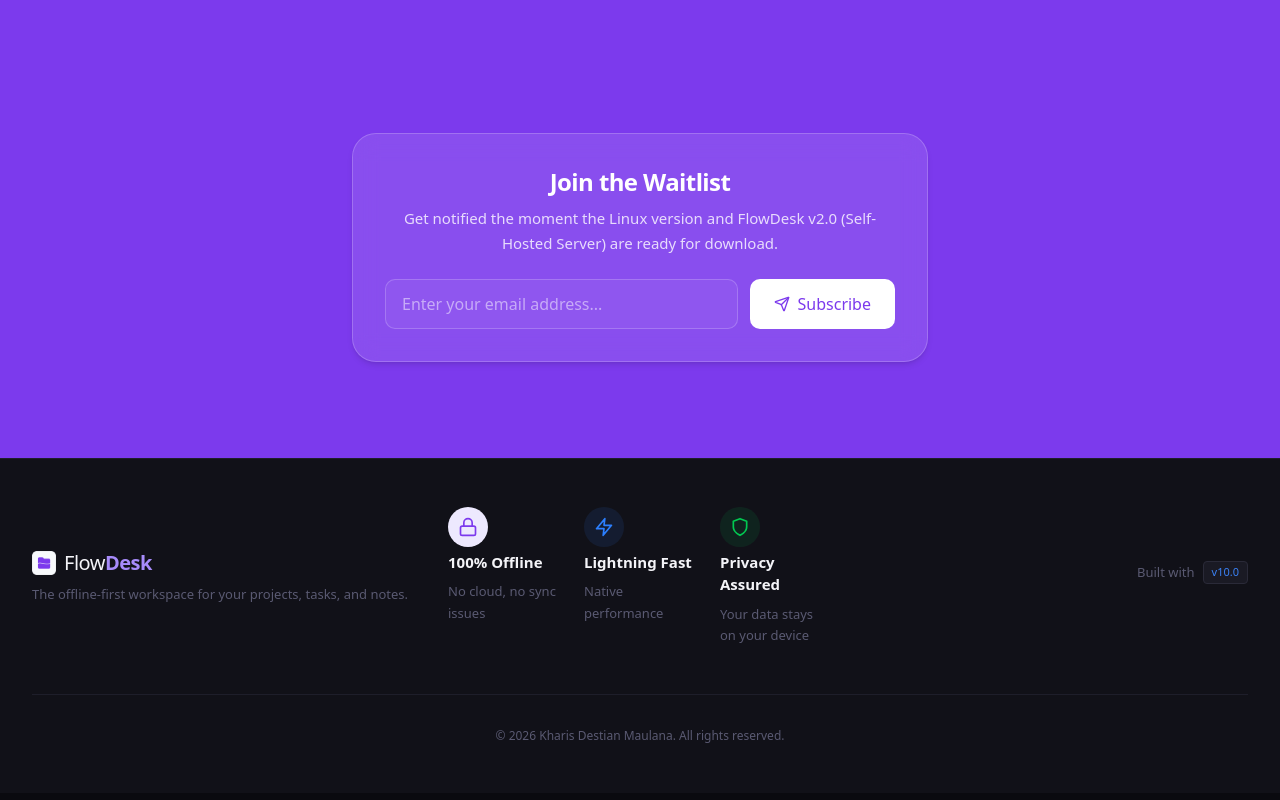
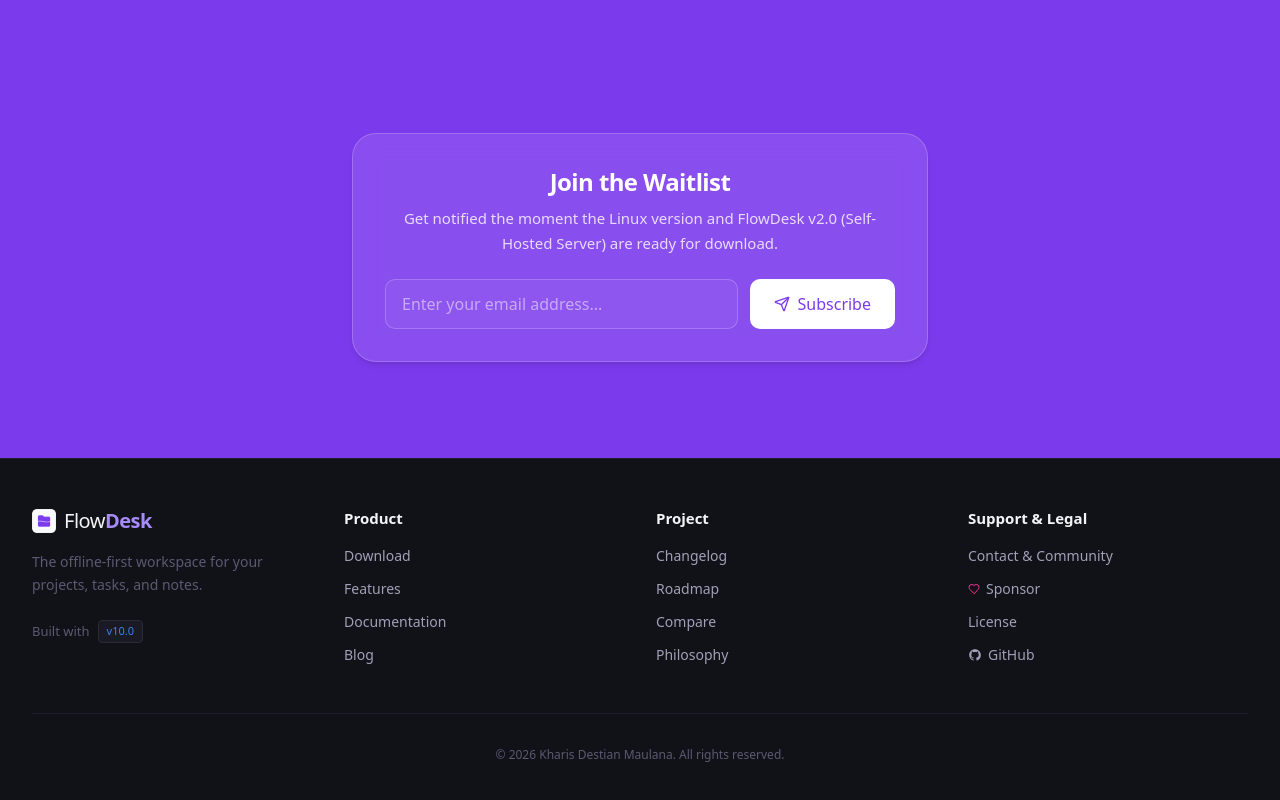
Before and after one commit to Kharisdestianmaulana-hub/flowdeskweb, a Next.js app: page /en in a window 1280 px wide. Shown: the part 7510-8310 px from the top of the page. Built offline with nearby package versions, Linux system fonts and the light colour scheme; no server answers.

Commit message:
feat: redesign footer to use SaaS style quick links instead of badges

```diff
--- a/components/Footer.tsx
+++ b/components/Footer.tsx
@@ -12,57 +12,70 @@
   return (
     <footer className="bg-[var(--color-surface)] border-t border-[var(--color-border-subtle)] py-12">
       <div className="max-w-7xl mx-auto px-4 sm:px-6 lg:px-8">
-        <div className="grid grid-cols-1 md:grid-cols-3 gap-8 items-center">
+        <div className="grid grid-cols-1 md:grid-cols-4 gap-10 lg:gap-8 items-start">
 
           {/* Left: Logo & Tagline */}
-          <div className="flex flex-col items-center md:items-start">
-            <Link href="/" className="flex items-center gap-2 text-xl tracking-tight text-[var(--color-text-primary)] mb-2">
+          <div className="flex flex-col items-start md:col-span-1">
+            <Link href="/" className="flex items-center gap-2 text-xl tracking-tight text-[var(--color-text-primary)] mb-4">
               <Image src="/logo.png" alt="FlowDesk Logo" width={24} height={24} className="rounded-[4px]" />
               <div>
                 <span className="font-normal">Flow</span>
                 <span className="font-bold text-[var(--color-text-accent)]">Desk</span>
               </div>
             </Link>
-            <p className="text-[13px] text-[var(--color-text-muted)] text-center md:text-left">
+            <p className="text-[14px] text-[var(--color-text-muted)] leading-relaxed mb-6">
               {dict.tagline}
             </p>
-          </div>
-
-          {/* Center: Trust Badges */}
-          <div className="grid grid-cols-1 sm:grid-cols-3 gap-6 w-full max-w-2xl mx-auto col-span-1 md:col-span-1">
-            <div className="flex flex-col items-center sm:items-start text-center sm:text-left space-y-2">
-              <div className="w-10 h-10 rounded-full bg-[var(--color-primary-light)] text-[var(--color-primary)] flex items-center justify-center mb-1">
-                <svg width="20" height="20" viewBox="0 0 24 24" fill="none" stroke="currentColor" strokeWidth="2" strokeLinecap="round" strokeLinejoin="round"><rect x="3" y="11" width="18" height="11" rx="2" ry="2"></rect><path d="M7 11V7a5 5 0 0 1 10 0v4"></path></svg>
-              </div>
-              <h4 className="text-[15px] font-semibold text-[var(--color-text-primary)]">{dict.badges.offline.title}</h4>
-              <p className="text-[13px] text-[var(--color-text-muted)] leading-relaxed">{dict.badges.offline.desc}</p>
-            </div>
-
-            <div className="flex flex-col items-center sm:items-start text-center sm:text-left space-y-2">
-              <div className="w-10 h-10 rounded-full bg-blue-500/10 text-blue-500 flex items-center justify-center mb-1">
-                <svg width="20" height="20" viewBox="0 0 24 24" fill="none" stroke="currentColor" strokeWidth="2" strokeLinecap="round" strokeLinejoin="round"><polygon points="13 2 3 14 12 14 11 22 21 10 12 10 13 2"></polygon></svg>
-              </div>
-              <h4 className="text-[15px] font-semibold text-[var(--color-text-primary)]">{dict.badges.fast.title}</h4>
-              <p className="text-[13px] text-[var(--color-text-muted)] leading-relaxed">{dict.badges.fast.desc}</p>
-            </div>
-
-            <div className="flex flex-col items-center sm:items-start text-center sm:text-left space-y-2">
-              <div className="w-10 h-10 rounded-full bg-green-500/10 text-green-500 flex items-center justify-center mb-1">
-                <svg width="20" height="20" viewBox="0 0 24 24" fill="none" stroke="currentColor" strokeWidth="2" strokeLinecap="round" strokeLinejoin="round"><path d="M12 22s8-4 8-10V5l-8-3-8 3v7c0 6 8 10 8 10z"></path></svg>
-              </div>
-              <h4 className="text-[15px] font-semibold text-[var(--color-text-primary)]">{dict.badges.privacy.title}</h4>
-              <p className="text-[13px] text-[var(--color-text-muted)] leading-relaxed">{dict.badges.privacy.desc}</p>
-            </div>
-          </div>
-
-          {/* Right: Built with info */}
-          <div className="flex flex-col items-center md:items-end text-[13px] text-[var(--color-text-muted)]">
-            <div className="flex items-center space-x-2 mb-2">
+            <div className="flex items-center space-x-2 text-[13px] text-[var(--color-text-muted)]">
               <span>{dict.builtWith}</span>
               <span className="px-2 py-0.5 rounded bg-[var(--color-surface-raised)] border border-[var(--color-border)] text-[11px] font-mono text-[var(--color-info)]">
                 v10.0
               </span>
             </div>
+          </div>
+
+          {/* Center & Right: Quick Links */}
+          <div className="grid grid-cols-2 sm:grid-cols-3 gap-8 md:col-span-3 w-full">
+
+            {/* Column 1: Product */}
+            <div className="flex flex-col space-y-4">
+              <h4 className="text-[15px] font-semibold text-[var(--color-text-primary)]">Product</h4>
+              <div className="flex flex-col space-y-3">
+                <Link href={`/${currentLang}/download`} className="text-[14px] text-[var(--color-text-secondary)] hover:text-[var(--color-text-primary)] transition-colors">{dict.download}</Link>
+                <Link href={`/${currentLang}/#features`} className="text-[14px] text-[var(--color-text-secondary)] hover:text-[var(--color-text-primary)] transition-colors">{dict.features}</Link>
+                <Link href={`/${currentLang}/docs`} className="text-[14px] text-[var(--color-text-secondary)] hover:text-[var(--color-text-primary)] transition-colors">{dict.docs}</Link>
+                <Link href={`/${currentLang}/blog`} className="text-[14px] text-[var(--color-text-secondary)] hover:text-[var(--color-text-primary)] transition-colors">{dict.blog || 'Blog'}</Link>
+              </div>
+            </div>
+
+            {/* Column 2: Project */}
+            <div className="flex flex-col space-y-4">
+              <h4 className="text-[15px] font-semibold text-[var(--color-text-primary)]">Project</h4>
+              <div className="flex flex-col space-y-3">
+                <Link href={`/${currentLang}/changelog`} className="text-[14px] text-[var(--color-text-secondary)] hover:text-[var(--color-text-primary)] transition-colors">{dict.changelog}</Link>
+                <Link href={`/${currentLang}/roadmap`} className="text-[14px] text-[var(--color-text-secondary)] hover:text-[var(--color-text-primary)] transition-colors">{dict.roadmap}</Link>
+                <Link href={`/${currentLang}/compare`} className="text-[14px] text-[var(--color-text-secondary)] hover:text-[var(--color-text-primary)] transition-colors">{dict.compare || 'Compare'}</Link>
+                <Link href={`/${currentLang}/philosophy`} className="text-[14px] text-[var(--color-text-secondary)] hover:text-[var(--color-text-primary)] transition-colors">{dict.philosophy}</Link>
+              </div>
+            </div>
+
+            {/* Column 3: Support & Legal */}
+            <div className="flex flex-col space-y-4 col-span-2 sm:col-span-1">
+              <h4 className="text-[15px] font-semibold text-[var(--color-text-primary)]">Support & Legal</h4>
+              <div className="flex flex-col space-y-3">
+                <Link href={`/${currentLang}/contact`} className="text-[14px] text-[var(--color-text-secondary)] hover:text-[var(--color-text-primary)] transition-colors">{dict.contact || 'Contact'}</Link>
+                <Link href={`/${currentLang}/sponsor`} className="text-[14px] text-[var(--color-text-secondary)] hover:text-[var(--color-text-primary)] transition-colors flex items-center gap-1.5">
+                  <svg width="12" height="12" viewBox="0 0 24 24" fill="none" stroke="currentColor" strokeWidth="2" strokeLinecap="round" strokeLinejoin="round" className="text-pink-500"><path d="M19 14c1.49-1.46 3-3.21 3-5.5A5.5 5.5 0 0 0 16.5 3c-1.76 0-3 .5-4.5 2-1.5-1.5-2.74-2-4.5-2A5.5 5.5 0 0 0 2 8.5c0 2.3 1.5 4.05 3 5.5l7 7Z"/></svg>
+                  {dict.sponsor}
+                </Link>
+                <Link href={`/${currentLang}/license`} className="text-[14px] text-[var(--color-text-secondary)] hover:text-[var(--color-text-primary)] transition-colors">{dict.license || 'License'}</Link>
+                <a href={repoUrl} target="_blank" rel="noopener noreferrer" className="text-[14px] text-[var(--color-text-secondary)] hover:text-[var(--color-text-primary)] transition-colors flex items-center gap-1.5">
+                  <Github className="w-3.5 h-3.5" />
+                  GitHub
+                </a>
+              </div>
+            </div>
+
           </div>
 
         </div>
```
